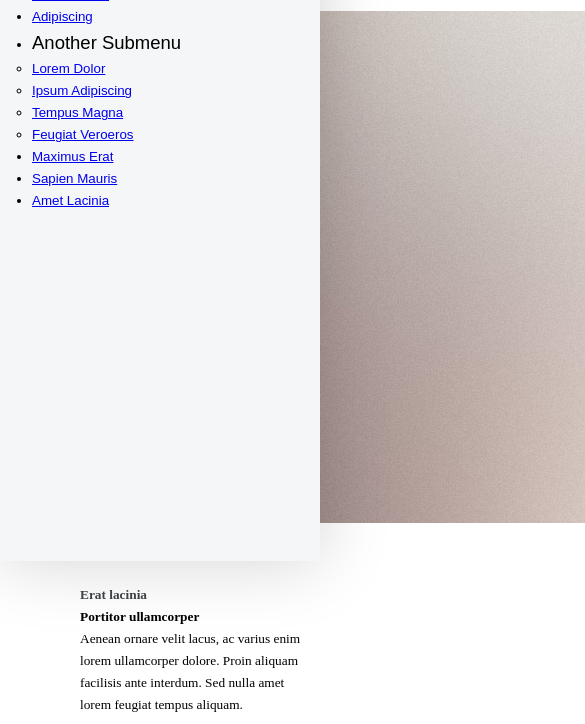
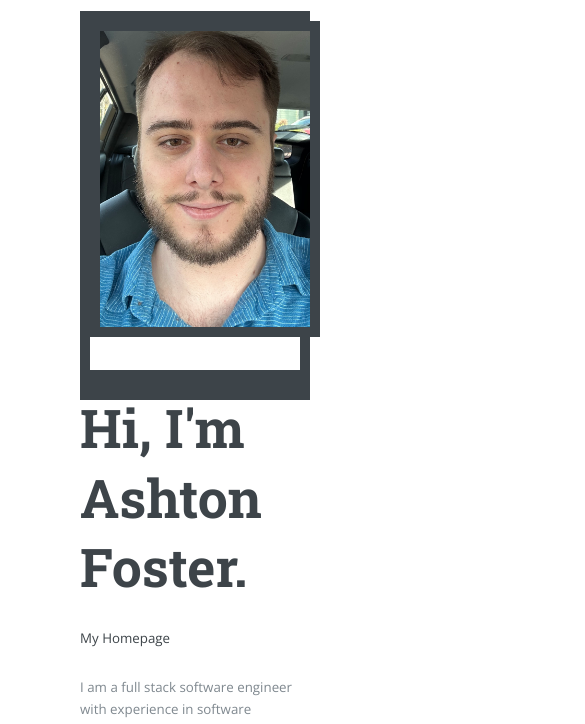
Before and after one commit to riseofthesaber/MyWebsite, a website: page HTML/index.html in a window 390 px wide. Shown: the part 343-1067 px from the top of the page, 585 px wide, since content can reach past the window. Drawn offline with nearby package versions, Linux system fonts and the light colour scheme.

Commit message:
fiked a sidebar error and am working on a photo

```diff
--- a/CSS/Main.css
+++ b/CSS/Main.css
@@ -47,6 +47,10 @@ body {
 
 /* Type */
 body, input, select, textarea {
+  color: #7f888f;
+  font-family: "Open Sans", sans-serif;
+  font-size: 13pt;
+  font-weight: 400;
   line-height: 1.65; }
   @media screen and (max-width: 1680px) {
     body, input, select, textarea {
@@ -58,27 +62,111 @@ body, input, select, textarea {
     body, input, select, textarea {
       font-size: 9pt; } }
 
+a {
+  transition: color 0.2s ease-in-out, border-bottom-color 0.2s ease-in-out;
+  border-bottom: dotted 1px;
+  color: #116a6a;
+  text-decoration: none; }
+  a:hover {
+    border-bottom-color: #116a6a;
+    color: #116a6a;!important; }
+    a:hover strong {
+      color: inherit; }
+
+strong, b {
+  color: #3d4449;
+  font-weight: 600; }
+
+em, i {
+  font-style: italic; }
+
+p {
+  margin: 0 0 2em 0; }
+
+h1, h2, h3, h4, h5, h6 {
+  color: #3d4449;
+  font-family: "Roboto Slab", serif;
+  font-weight: 700;
+  line-height: 1.5;
+  margin: 0 0 1em 0; }
+  h1 a, h2 a, h3 a, h4 a, h5 a, h6 a {
+    color: inherit;
+    text-decoration: none;
+    border-bottom: 0; }
+
+h1 {
+  font-size: 4em;
+  margin: 0 0 0.5em 0;
+  line-height: 1.3; }
+
+h2 {
+  font-size: 1.75em; }
+
+h3 {
+  font-size: 1.25em; }
+
+h4 {
+  font-size: 1.1em; }
+
+h5 {
+  font-size: 0.9em; }
+
+h6 {
+  font-size: 0.7em; }
 
 
 
 /* Banner */
+/* Banner */
 #banner {
   padding: 6em 0 4em 0 ;
-  display: -moz-flex;
-  display: -webkit-flex;
-  display: -ms-flex;
-  display: flex;
-  text-align: center;
-}
+  display: flex; }
   #banner h1 {
     margin-top: -0.125em; }
   #banner .content {
-    -moz-flex-grow: 1;
-    -webkit-flex-grow: 1;
-    -ms-flex-grow: 1;
+
     flex-grow: 1;
-    -moz-flex-shrink: 1;
-    -webkit-flex-shrink: 1;
-    -ms-flex-shrink: 1;
+
     flex-shrink: 1;
     width: 50%; }
+  #banner .imageFrame{
+    border: solid #3d4449;
+    border-width: 10px;
+  }
+  #banner .image {
+
+    flex-grow: 0;
+    flex-shrink: 0;
+    display: block;
+    margin: 0 0 2em 4em;
+    width: 50%; }
+    #banner .image img {
+      border: solid #3d4449;
+      border-width: 10px;
+      height: 100%;
+      object-fit: cover;
+      object-position: center;
+      width: 100%; }
+
+
+  @media screen and (orientation: portrait) {
+    #banner {
+      flex-direction: column-reverse; }
+      #banner h1 br {
+        display: none; }
+      #banner .content {
+
+        flex-grow: 0;
+        flex-shrink: 0;
+        width: 100%; }
+      #banner .image {
+        flex-grow: 0;
+        flex-shrink: 0;
+        margin: 0 0 4em 0;
+        height: 25em;
+        max-height: 50vh;
+        min-height: 18em;
+        width: 100%; } }
+  @media screen and (orientation: portrait) and (max-width: 480px) {
+    #banner .image {
+      max-height: 35vh; } }
--- a/Components/Sidebar/sidebar.css
+++ b/Components/Sidebar/sidebar.css
@@ -26,6 +26,7 @@
 /* Sidebar */
 
 #sidebar {
+    width: 0em;
     left: 0;
     top: 0;
     box-shadow: 0 0 5em 0 rgba(0, 0, 0, 0.175);
@@ -87,7 +88,7 @@
 
 @media screen and (max-width: 1680px) {
       #sidebar {
-        width: 24em; }
+        width: 0em; }
 }
 @media screen and (max-width: 1280px) {
       #sidebar {
--- a/Components/Sidebar/sidebar.html
+++ b/Components/Sidebar/sidebar.html
@@ -1,7 +1,7 @@
 <!--  Sidebar  -->
 <!-- <script src="../components/Sidebar/sidebar.js"></script>
 <link rel="stylesheet" type="text/css" href="sidebar.css" /> -->
-<div id="sidebar" width = 0em>
+<div id="sidebar">
     <a class="closebtn" onclick="closeSidebar()">×</a>
     <!-- Search -->
         <section id="search" class="alt">
--- a/Components/Sidebar/sidebar.js
+++ b/Components/Sidebar/sidebar.js
@@ -7,7 +7,12 @@ function closeSidebar(){
 }
 
 function toggleSidebar(){
-    if ( document.getElementById("sidebar").style.width === '0em'){
+
+    // for some reason the frst time the webpage opens the width is not undefined but set to ''
+    // this caused the user to have to pres the open button twice when first clicking before i addedded this fix
+    if(document.getElementById("sidebar").style.width == ''){
+        openSidebar();
+    }else if ( document.getElementById("sidebar").style.width === "0em"){
         openSidebar();
     }else{
         closeSidebar();
--- a/HTML/index.html
+++ b/HTML/index.html
@@ -36,18 +36,21 @@
 
                                         <header>
                                             <strong>
-                                                <h1>Dice Roller<br />
-                                                by Ashton Foster</h1>
+                                                <h1>Hi, I'm Ashton Foster.</h1>
                                             </strong>
                                             <p>My Homepage</p>
                                         </header>
-                                        <p> My supercool header</p>
+                                        <p> I am a full stack software engineer with experience in software development, web design, and database organization and management</p>
                                         <a href="#" class="button big">Learn More</a>
+                                        <p> I am currently looking for work if you are interested in hiring me please get in touch</p>
+                                        <a href="#" class="button big">Hire Me!</a>
                                     </div>
-
-                                    <span class="image object">
-										<img src="../images/pic10.jpg" alt="" />
-									</span>
+                                    <div class="imageFrame">
+                                        <span class="image object">
+                                            <img src="../images/HeadshotTemp.jpeg" alt="" />
+                                            <!-- <img src="../images/pic10.jpg" alt="" /> -->
+                                        </span>
+                                    <div class="imageFrame">
 
                                 </section>
 
```
Also changed, not shown: images/HeadshotTemp.jpeg (added).
